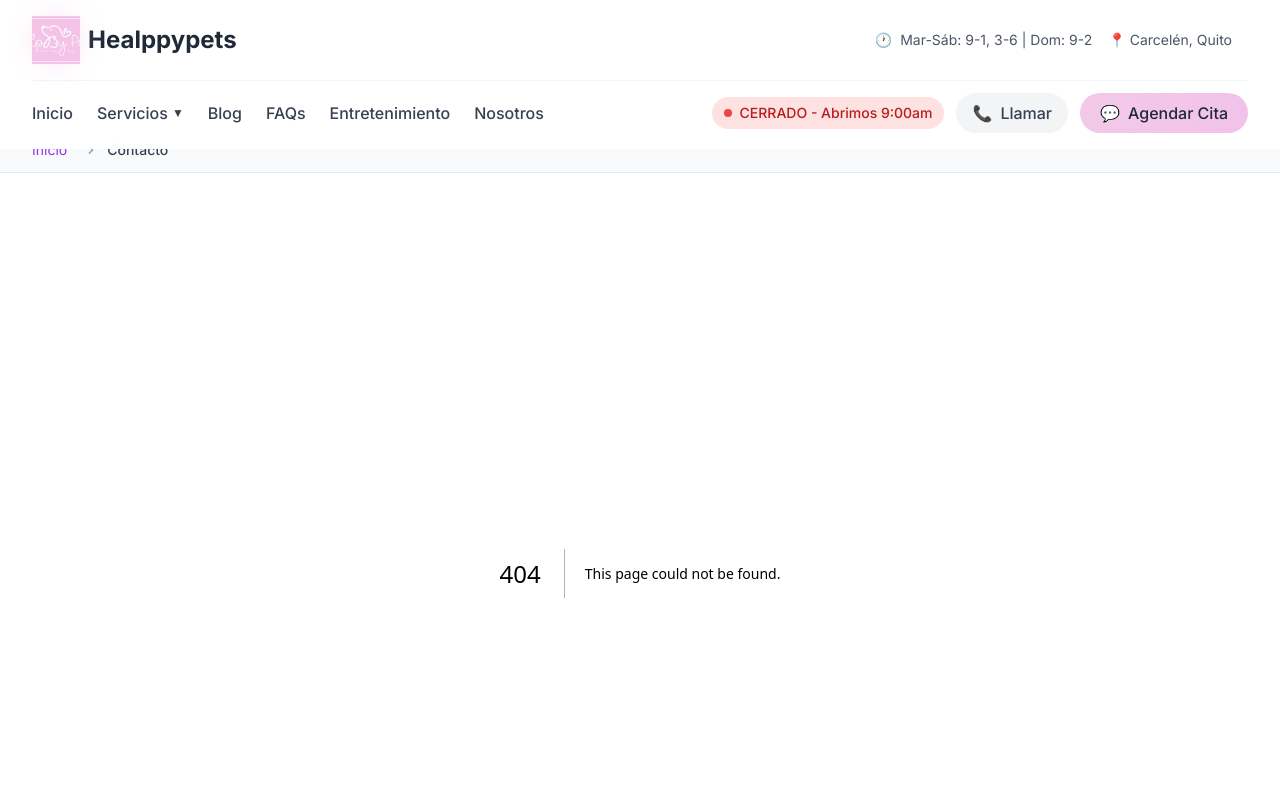
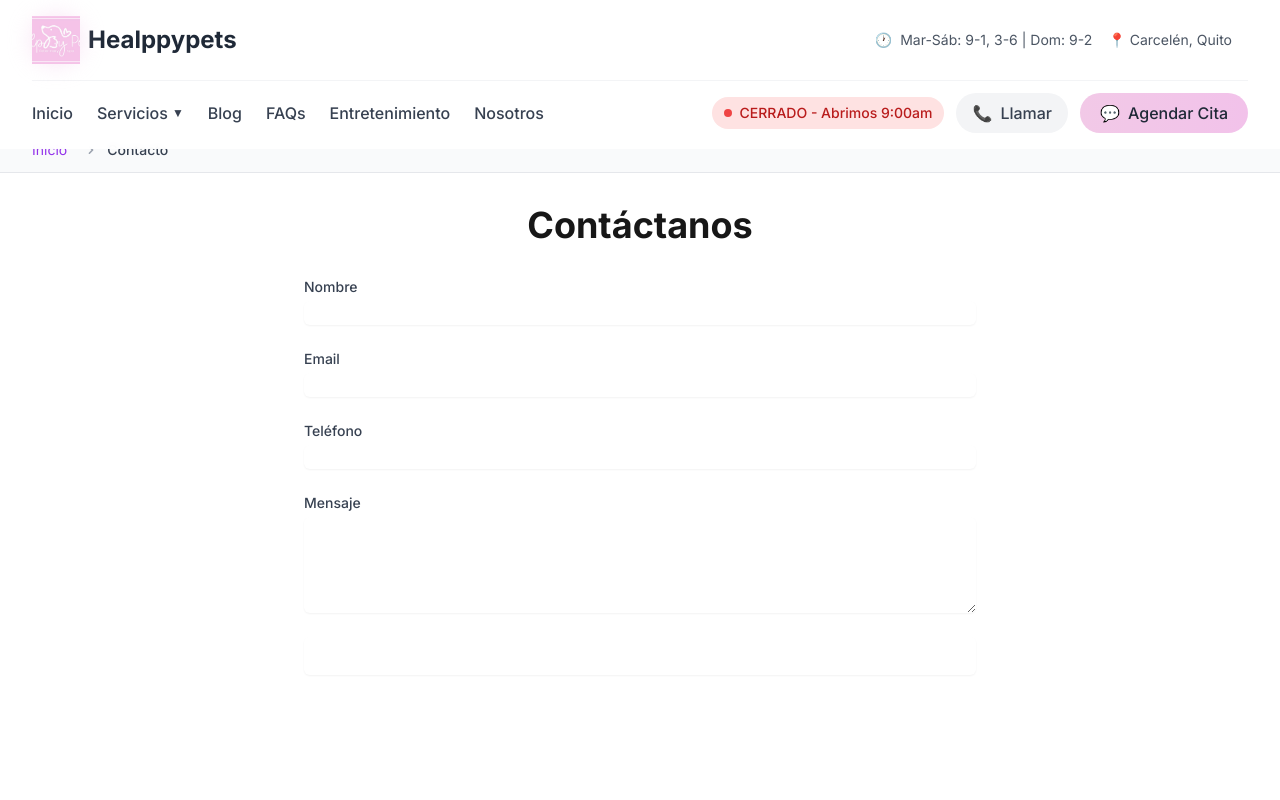
Before and after one commit to LuchoProgramer/HealppypetsNextjs, a Next.js app: page /contacto in a window 1280 px wide. Before the commit this address had no page. Shown: the top 800 px of the page. Built offline with nearby package versions, Linux system fonts and the light colour scheme.

Commit message:
arreglando problemas

```diff
--- /dev/null
+++ b/src/app/buscar/page.tsx
@@ -0,0 +1,31 @@
+import { Metadata } from 'next';
+
+export const metadata: Metadata = {
+  title: 'Buscar - HealppyPets',
+  description: 'Busca servicios veterinarios, información sobre mascotas y más en HealppyPets.',
+  alternates: {
+    canonical: '/buscar',
+  },
+};
+
+export default function SearchPage({
+  searchParams,
+}: {
+  searchParams: { q: string };
+}) {
+  const searchQuery = searchParams.q;
+
+  return (
+    <div className="container mx-auto px-4 py-8">
+      <h1 className="text-4xl font-bold text-center mb-8">Resultados de búsqueda</h1>
+      <div className="max-w-2xl mx-auto">
+        {searchQuery ? (
+          <p className="text-lg mb-4">Mostrando resultados para: {searchQuery}</p>
+        ) : (
+          <p className="text-lg mb-4">Ingresa un término de búsqueda para comenzar</p>
+        )}
+        {/* Aquí irá la implementación de la búsqueda */}
+      </div>
+    </div>
+  );
+}
--- /dev/null
+++ b/src/app/contacto/page.tsx
@@ -0,0 +1,21 @@
+import { Metadata } from 'next';
+import ContactForm from '@/components/forms/ContactForm';
+
+export const metadata: Metadata = {
+  title: 'Contacto - HealppyPets Veterinaria',
+  description: 'Contáctanos para consultas veterinarias, servicios de grooming, vacunación y más. Estamos en Carcelén, Quito.',
+  alternates: {
+    canonical: '/contacto',
+  },
+};
+
+export default function ContactPage() {
+  return (
+    <div className="container mx-auto px-4 py-8">
+      <h1 className="text-4xl font-bold text-center mb-8">Contáctanos</h1>
+      <div className="max-w-2xl mx-auto">
+        <ContactForm />
+      </div>
+    </div>
+  );
+}
--- /dev/null
+++ b/src/app/servicios/page.tsx
@@ -0,0 +1,74 @@
+import { Metadata } from 'next';
+import Link from 'next/link';
+import Image from 'next/image';
+
+export const metadata: Metadata = {
+  title: 'Servicios Veterinarios - HealppyPets',
+  description: 'Ofrecemos servicios veterinarios completos: consultas, vacunación, desparasitación, grooming y más. Tu veterinaria de confianza en Carcelén.',
+  alternates: {
+    canonical: '/servicios',
+  },
+};
+
+const services = [
+  {
+    title: 'Consulta Veterinaria',
+    description: 'Atención médica profesional para tu mascota',
+    image: '/images/services/consulta.jpg',
+    href: '/consulta'
+  },
+  {
+    title: 'Grooming',
+    description: 'Servicios de peluquería y estética para mascotas',
+    image: '/images/services/grooming.jpg',
+    href: '/grooming'
+  },
+  {
+    title: 'Vacunación',
+    description: 'Programa completo de vacunación',
+    image: '/images/services/vacunacion.jpg',
+    href: '/servicios/vacunas'
+  },
+  {
+    title: 'Desparasitación',
+    description: 'Control y prevención de parásitos',
+    image: '/images/services/desparasitacion.jpg',
+    href: '/servicios/desparasitacion'
+  },
+  {
+    title: 'Servicios para Gatos',
+    description: 'Atención especializada felina',
+    image: '/images/services/gatos.jpg',
+    href: '/servicios/gatos'
+  }
+];
+
+export default function ServicesPage() {
+  return (
+    <div className="container mx-auto px-4 py-8">
+      <h1 className="text-4xl font-bold text-center mb-8">Nuestros Servicios</h1>
+      <div className="grid grid-cols-1 md:grid-cols-2 lg:grid-cols-3 gap-8">
+        {services.map((service) => (
+          <Link
+            key={service.title}
+            href={service.href}
+            className="group block bg-white rounded-lg shadow-lg overflow-hidden hover:shadow-xl transition-shadow duration-300"
+          >
+            <div className="relative h-48">
+              <Image
+                src={service.image}
+                alt={service.title}
+                fill
+                className="object-cover group-hover:scale-105 transition-transform duration-300"
+              />
+            </div>
+            <div className="p-6">
+              <h3 className="text-xl font-semibold mb-2">{service.title}</h3>
+              <p className="text-gray-600">{service.description}</p>
+            </div>
+          </Link>
+        ))}
+      </div>
+    </div>
+  );
+}
--- a/src/app/sitemap.ts
+++ b/src/app/sitemap.ts
@@ -4,7 +4,7 @@ import { BLOG_POSTS } from '@/data/blog-posts';
 import { QUIZZES } from '@/data/quizzes';
 
 export default function sitemap(): MetadataRoute.Sitemap {
-  const staticPages = ['', '/primera-cita', '/blog', '/entretenimiento', '/faqs'].map((route) => ({
+  const staticPages = ['', '/primera-cita', '/blog', '/entretenimiento', '/faqs', '/contacto', '/servicios', '/buscar'].map((route) => ({
     url: `${SITE_CONFIG.url}${route}`,
     lastModified: new Date(),
     changeFrequency: 'monthly' as const,
--- /dev/null
+++ b/src/components/forms/ContactForm.tsx
@@ -0,0 +1,91 @@
+'use client';
+
+import { useState } from 'react';
+
+export default function ContactForm() {
+  const [formData, setFormData] = useState({
+    name: '',
+    email: '',
+    phone: '',
+    message: '',
+  });
+
+  const handleSubmit = async (e: React.FormEvent) => {
+    e.preventDefault();
+    // Aquí iría la lógica de envío del formulario
+    console.log('Form data:', formData);
+  };
+
+  return (
+    <form onSubmit={handleSubmit} className="space-y-6">
+      <div>
+        <label htmlFor="name" className="block text-sm font-medium text-gray-700">
+          Nombre
+        </label>
+        <input
+          type="text"
+          id="name"
+          name="name"
+          required
+          className="mt-1 block w-full rounded-md border-gray-300 shadow-sm focus:border-primary-500 focus:ring-primary-500"
+          value={formData.name}
+          onChange={(e) => setFormData({ ...formData, name: e.target.value })}
+        />
+      </div>
+
+      <div>
+        <label htmlFor="email" className="block text-sm font-medium text-gray-700">
+          Email
+        </label>
+        <input
+          type="email"
+          id="email"
+          name="email"
+          required
+          className="mt-1 block w-full rounded-md border-gray-300 shadow-sm focus:border-primary-500 focus:ring-primary-500"
+          value={formData.email}
+          onChange={(e) => setFormData({ ...formData, email: e.target.value })}
+        />
+      </div>
+
+      <div>
+        <label htmlFor="phone" className="block text-sm font-medium text-gray-700">
+          Teléfono
+        </label>
+        <input
+          type="tel"
+          id="phone"
+          name="phone"
+          required
+          className="mt-1 block w-full rounded-md border-gray-300 shadow-sm focus:border-primary-500 focus:ring-primary-500"
+          value={formData.phone}
+          onChange={(e) => setFormData({ ...formData, phone: e.target.value })}
+        />
+      </div>
+
+      <div>
+        <label htmlFor="message" className="block text-sm font-medium text-gray-700">
+          Mensaje
+        </label>
+        <textarea
+          id="message"
+          name="message"
+          rows={4}
+          required
+          className="mt-1 block w-full rounded-md border-gray-300 shadow-sm focus:border-primary-500 focus:ring-primary-500"
+          value={formData.message}
+          onChange={(e) => setFormData({ ...formData, message: e.target.value })}
+        />
+      </div>
+
+      <div>
+        <button
+          type="submit"
+          className="w-full flex justify-center py-2 px-4 border border-transparent rounded-md shadow-sm text-sm font-medium text-white bg-primary-600 hover:bg-primary-700 focus:outline-none focus:ring-2 focus:ring-offset-2 focus:ring-primary-500"
+        >
+          Enviar mensaje
+        </button>
+      </div>
+    </form>
+  );
+}
```
Also changed, not shown: src/components/landings/GroomingLanding.tsx (deleted).
